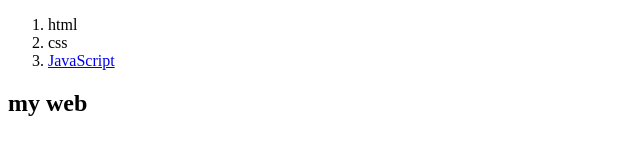
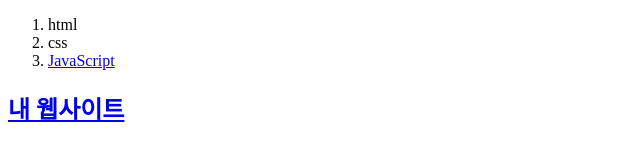
Before and after one commit to kjsmc/-web, a plain HTML site: page web.html in a window 1280 px wide. Shown: the whole page, without its empty margins (0-640 px from the left). Drawn offline with Linux system fonts and the light colour scheme.

Commit message:
Add files via upload

```diff
--- a/web.html
+++ b/web.html
@@ -10,6 +10,6 @@
   <li>css</li>
   <li><a href="https://www.naver.com/" target="_blank">JavaScript</a></li>
 </ol>
-<h2>my web</h2>
+<h2><a href="index.html">내 웹사이트</a></h2>
   </body>
 </html>
```
Also changed, not shown: index.html (added).
